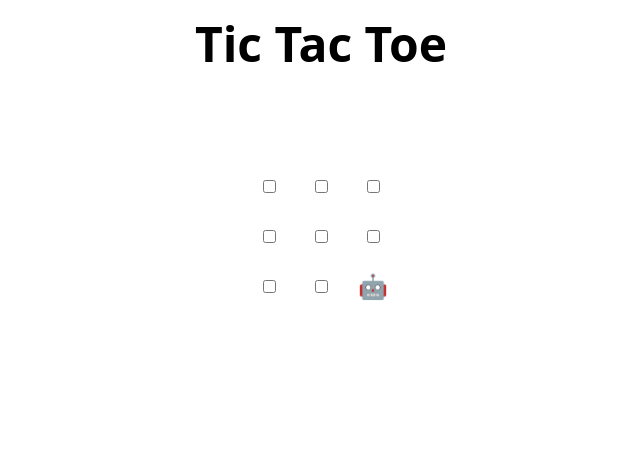
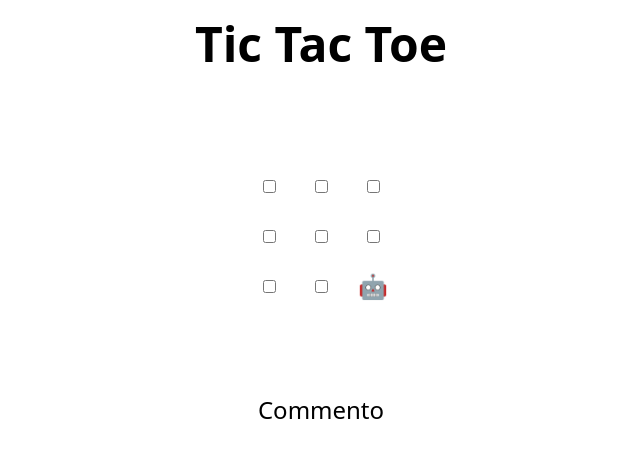
Before and after one commit to GiuliaDonardi/-review-pull-requests, a plain HTML site: page index.html in a window 1280 px wide. Shown: the whole page, without its empty margins (319-959 px from the left). Drawn offline with Linux system fonts and the light colour scheme.

Commit message:
Update index.html
messaggio

```diff
--- a/index.html
+++ b/index.html
@@ -48,7 +48,7 @@
 </table>
 
 <h2 hidden>Game over, refresh to play again 🧑‍💻 🤖!</h2>
-
+Commento
 <script>
   // Initialization
   const boxes = Array.from(document.querySelectorAll('td'))
```
